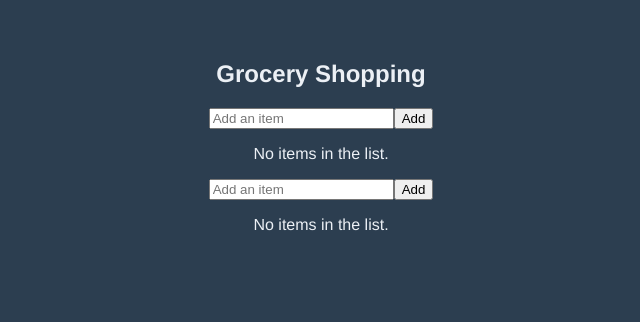
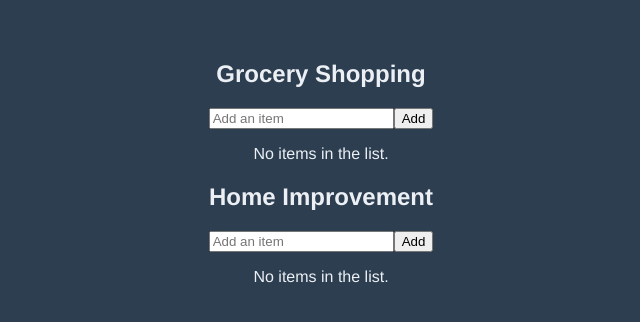
Before and after one commit to Michle99/sba_322_vue_project, a Vue app: page / in a window 1280 px wide. Shown: the top 322 px of the page, without its empty margins (319-959 px from the left). Built offline with nearby package versions, Linux system fonts and the light colour scheme.

Commit message:
updated `App.vue` to  add `:showTitle`

```diff
--- a/src/App.vue
+++ b/src/App.vue
@@ -1,7 +1,7 @@
 <template>
   <div id="app">
     <ShoppingList :title="groceryTitle" v-model:itemsList="groceryList" :showTitle="true" />
-    <ShoppingList :title="homeImprovementTitle" v-model:itemsList="homeImprovementList" :showTitle="false" />
+    <ShoppingList :title="homeImprovementTitle" v-model:itemsList="homeImprovementList" :showTitle="true" />
   </div>
 </template>
 
```
